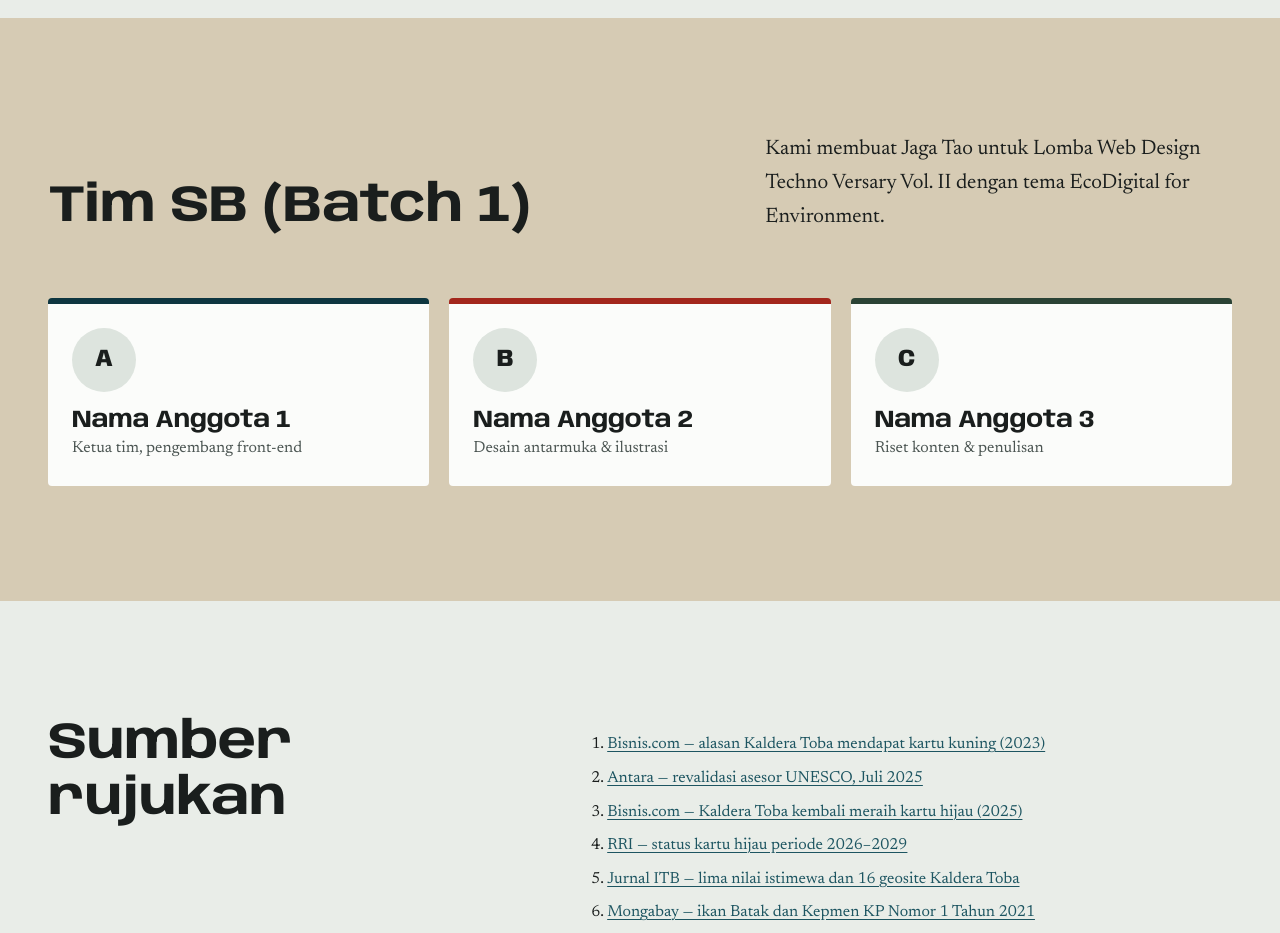
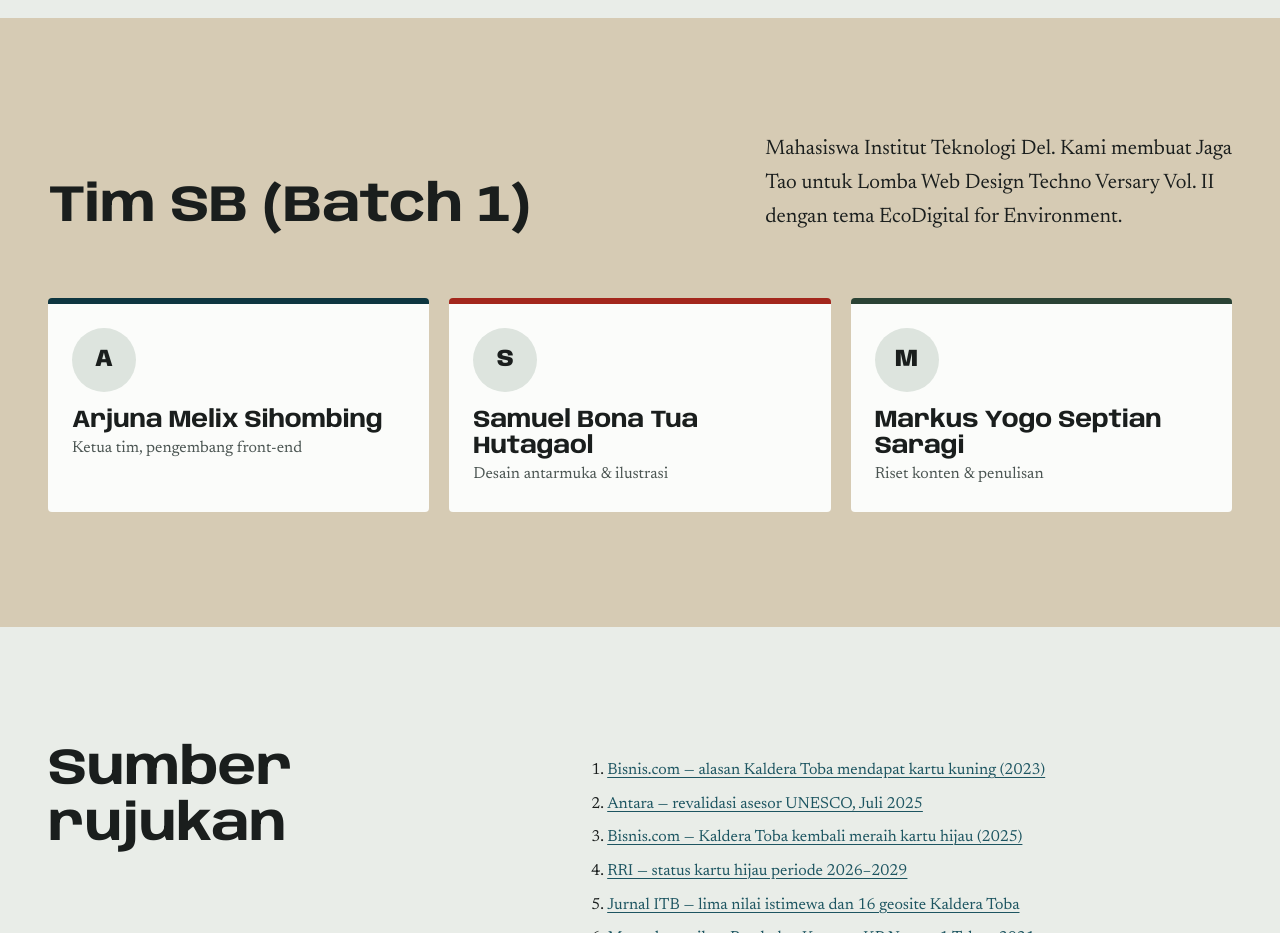
Before and after one commit to Arjunamelix/SB-Batch1_ITDel_WebDesignTechnoversary_vol_II, a plain HTML site: page about.html in a window 1280 px wide. Shown: the part 2740-3673 px from the top of the page. Drawn offline with Linux system fonts and the light colour scheme.

Commit message:
Lengkapi data tim dan link demo

```diff
--- a/about.html
+++ b/about.html
@@ -95,12 +95,12 @@
   <div class="wadah">
     <div class="kepala-bagian">
       <h2 id="judul-tim">Tim SB (Batch 1)</h2>
-      <p>Kami membuat Jaga Tao untuk Lomba Web Design Techno Versary Vol. II dengan tema EcoDigital for Environment.</p>
+      <p>Mahasiswa Institut Teknologi Del. Kami membuat Jaga Tao untuk Lomba Web Design Techno Versary Vol. II dengan tema EcoDigital for Environment.</p>
     </div>
     <ul class="tim">
-      <li><div class="inisial" aria-hidden="true">A</div><h3>Nama Anggota 1</h3><p>Ketua tim, pengembang front-end</p></li>
-      <li><div class="inisial" aria-hidden="true">B</div><h3>Nama Anggota 2</h3><p>Desain antarmuka & ilustrasi</p></li>
-      <li><div class="inisial" aria-hidden="true">C</div><h3>Nama Anggota 3</h3><p>Riset konten & penulisan</p></li>
+      <li><div class="inisial" aria-hidden="true">A</div><h3>Arjuna Melix Sihombing</h3><p>Ketua tim, pengembang front-end</p></li>
+      <li><div class="inisial" aria-hidden="true">S</div><h3>Samuel Bona Tua Hutagaol</h3><p>Desain antarmuka & ilustrasi</p></li>
+      <li><div class="inisial" aria-hidden="true">M</div><h3>Markus Yogo Septian Saragi</h3><p>Riset konten & penulisan</p></li>
     </ul>
   </div>
 </section>
```
Also changed, not shown: contact.html (+2 -2 lines), 1 other file.
